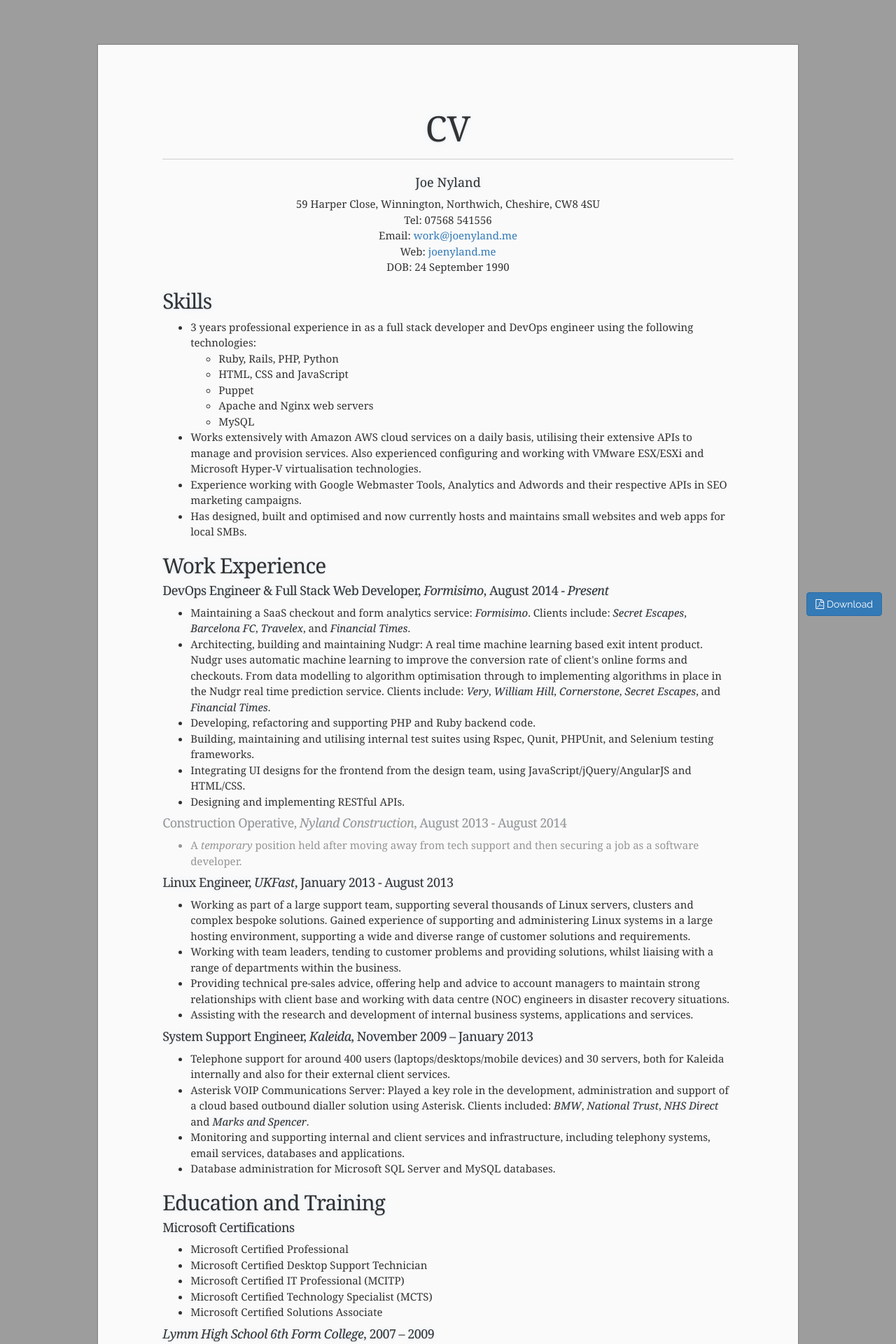
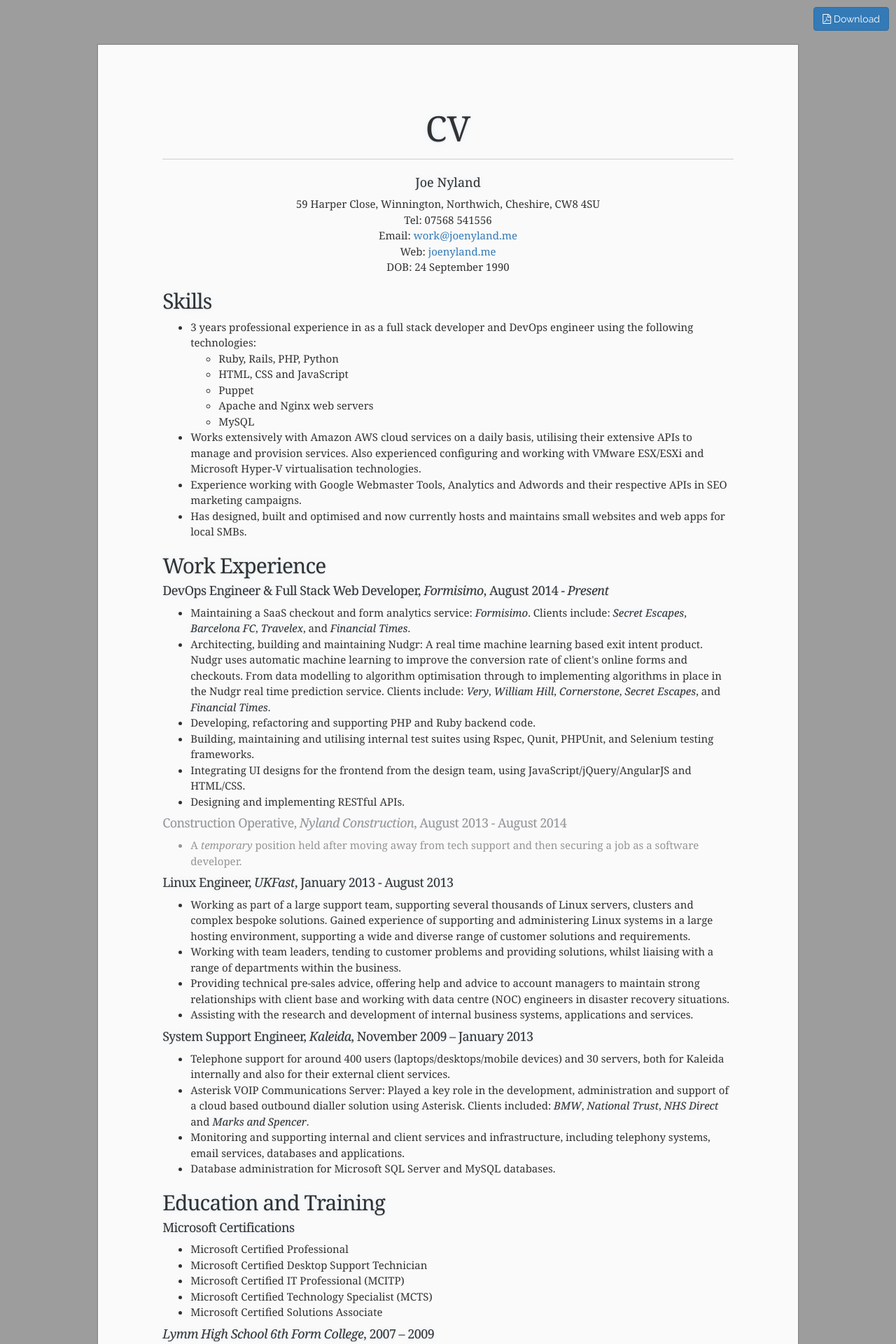
Before and after one commit to JoeNyland/joenyland.github.io, a Jekyll site: the page cv/index.html, which Jekyll copies as it is, in a window 1280 px wide. Shown: the top 1920 px of the page at 70% size. Built offline with Jekyll 4.4.1, drawn with Linux system fonts in a browser that asks for light colours; nearby versions of some CDN libraries.

Commit message:
Add back to top button and tweak PDF download button on CV

```diff
--- a/assets/css/cv.min.scss
+++ b/assets/css/cv.min.scss
@@ -76,10 +76,18 @@
       opacity: .5;
     }
 
-    .download-as-pdf {
+    .btn.download-as-pdf {
       position: fixed;
-      bottom:20px;
-      right:20px;
+      top:10px;
+      right:10px;
+      font-family: $base-font-family;
+    }
+
+    .btn.back-to-top {
+      display: none;
+      position: fixed;
+      top: 10px;
+      left: 10px;
       font-family: $base-font-family;
     }
 
--- /dev/null
+++ b/assets/js/cv.js
@@ -0,0 +1,41 @@
+$(document).ready(function () {
+
+    /* Add the current year to the footer */
+    function getYear() {
+        var d = new Date();
+        var n = d.getFullYear();
+        return n.toString();
+    }
+    $('#year').html(getYear());
+
+    // Send GA event when user scrolls to the bottom of the page, which we interpret as them reading the content
+    // on the page.
+    (function(){
+        var triggered = false;
+        $(window).scroll(function () {
+            if (($(window).scrollTop() >= $(document).height() - $(window).height() - 10) && !triggered) {
+                triggered = true;
+                ga('send', 'event', 'Page', 'Scroll', 'Bottom');
+            }
+        });
+    })();
+
+    // Scroll to top button
+    var back_to_top_button = $('.btn.back-to-top');
+
+    // Check to see if the window is top if not then display button
+    $(window).scroll(function(){
+        if ($(this).scrollTop() > 100) {
+            back_to_top_button.fadeIn();
+        } else {
+            back_to_top_button.fadeOut();
+        }
+    });
+
+    // Click event to scroll to top
+    back_to_top_button.click(function(){
+        $('html, body').animate({scrollTop : 0},800);
+        return false;
+    });
+
+});
--- a/cv/index.html
+++ b/cv/index.html
@@ -12,7 +12,8 @@
     <link rel="stylesheet" href="/assets/css/cv.min.css">
 </head>
 <body class="cv">
-    <a href="/cv/Joe_Nyland_CV.pdf" class="btn btn-primary download-as-pdf"><i class="fa fa-file-pdf-o" aria-hidden="true"></i>&nbsp;Download</a>
+    <a class="btn btn-default back-to-top"><span class="fa fa-chevron-up"></span><span class="hidden-xs">&nbsp;Back to the top</span></a>
+    <a class="btn btn-primary download-as-pdf" href="/cv/Joe_Nyland_CV.pdf" target="_blank"><i class="fa fa-file-pdf-o" aria-hidden="true"></i><span class="hidden-xs">&nbsp;Download</span></a>
     <div class="paper-pad">
 
         <header class="center">
@@ -200,5 +201,7 @@
         </section>
 
     </div>
+    <script src="//code.jquery.com/jquery-1.11.3.min.js"></script>
+    <script src="/assets/js/cv.js"></script>
 </body>
 </html>
```
